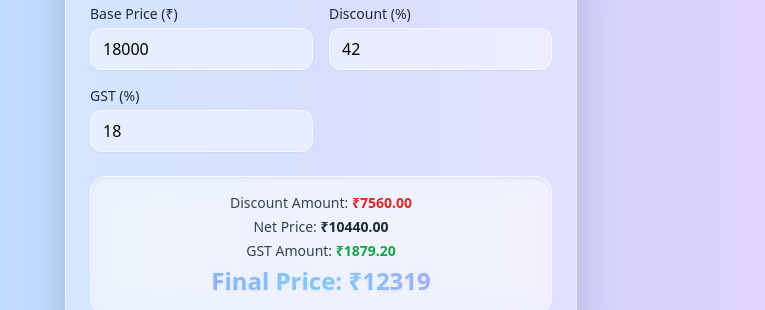
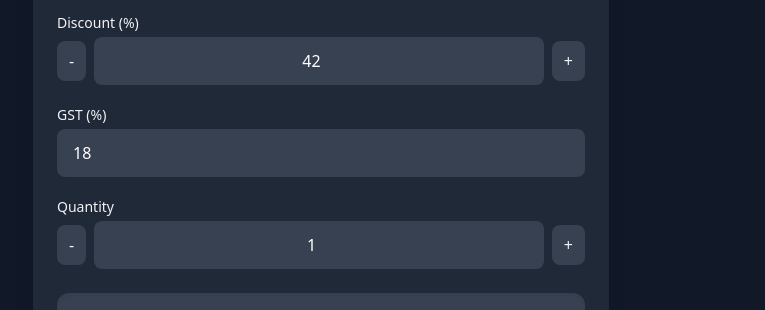
Before and after one commit to soumyadeb-git/Price-Calculator, a plain HTML site: page index.html in a window 1280 px wide. Shown: the part 267-577 px from the top of the page, without its empty margins (319-1084 px from the left). Drawn offline with nearby package versions, Linux system fonts and the light colour scheme.

Commit message:
Update index.html

```diff
--- a/index.html
+++ b/index.html
@@ -1,4 +1,3 @@
-<!doctype html>
 <html lang="en">
 <head>
   <meta charset="utf-8" />
@@ -6,34 +5,51 @@
   <title>Price Calculator</title>
   <script src="https://cdn.tailwindcss.com"></script>
 </head>
-<body class="min-h-screen flex items-center justify-center bg-gradient-to-r from-sky-200 via-indigo-200 to-purple-200 p-3">
+<body class="bg-gray-900 text-gray-100 flex items-center justify-center min-h-screen p-4">
 
-  <div class="bg-white/30 backdrop-blur-xl shadow-2xl rounded-3xl p-6 w-full max-w-lg border border-white/40">
+  <div class="bg-gray-800 shadow-xl rounded-2xl p-6 w-full max-w-md sm:max-w-lg md:max-w-xl">
     <!-- Title -->
-    <h2 class="text-2xl font-bold text-center text-gray-800 mb-5 tracking-wide drop-shadow-sm">💎 Price Calculator</h2>
+    <h2 class="text-2xl sm:text-3xl font-bold text-center text-indigo-400 mb-6">💰 Price Calculator</h2>
 
     <!-- Input Fields -->
-    <div class="grid grid-cols-1 sm:grid-cols-2 gap-4">
+    <div class="space-y-5">
+      <!-- Base Price -->
       <div>
-        <label for="base" class="block text-sm font-medium text-gray-800">Base Price (₹)</label>
-        <input type="number" id="base" value="18000" class="w-full mt-1 px-3 py-2 bg-white/40 border border-white/60 rounded-xl shadow-sm focus:ring-2 focus:ring-sky-400 focus:border-sky-400 outline-none transition" />
+        <label for="base" class="block text-sm font-medium mb-1">Base Price (₹)</label>
+        <input type="number" id="base" value="18000" class="w-full px-4 py-3 rounded-lg bg-gray-700 text-white focus:ring-2 focus:ring-indigo-500 outline-none" />
       </div>
+
+      <!-- Discount with buttons -->
       <div>
-        <label for="discount" class="block text-sm font-medium text-gray-800">Discount (%)</label>
-        <input type="number" id="discount" value="42" class="w-full mt-1 px-3 py-2 bg-white/40 border border-white/60 rounded-xl shadow-sm focus:ring-2 focus:ring-sky-400 focus:border-sky-400 outline-none transition" />
+        <label for="discount" class="block text-sm font-medium mb-1">Discount (%)</label>
+        <div class="flex items-center gap-2">
+          <button onclick="changeValue('discount', -1)" class="px-3 py-2 rounded-lg bg-gray-700 hover:bg-gray-600">-</button>
+          <input type="number" id="discount" value="42" class="w-full px-4 py-3 rounded-lg bg-gray-700 text-white text-center focus:ring-2 focus:ring-indigo-500 outline-none" />
+          <button onclick="changeValue('discount', 1)" class="px-3 py-2 rounded-lg bg-gray-700 hover:bg-gray-600">+</button>
+        </div>
       </div>
+
+      <!-- GST -->
       <div>
-        <label for="gst" class="block text-sm font-medium text-gray-800">GST (%)</label>
-        <input type="number" id="gst" value="18" class="w-full mt-1 px-3 py-2 bg-white/40 border border-white/60 rounded-xl shadow-sm focus:ring-2 focus:ring-sky-400 focus:border-sky-400 outline-none transition" />
+        <label for="gst" class="block text-sm font-medium mb-1">GST (%)</label>
+        <input type="number" id="gst" value="18" class="w-full px-4 py-3 rounded-lg bg-gray-700 text-white focus:ring-2 focus:ring-indigo-500 outline-none" />
+      </div>
+
+      <!-- Quantity with buttons -->
+      <div>
+        <label for="qty" class="block text-sm font-medium mb-1">Quantity</label>
+        <div class="flex items-center gap-2">
+          <button onclick="changeValue('qty', -1)" class="px-3 py-2 rounded-lg bg-gray-700 hover:bg-gray-600">-</button>
+          <input type="number" id="qty" value="1" class="w-full px-4 py-3 rounded-lg bg-gray-700 text-white text-center focus:ring-2 focus:ring-indigo-500 outline-none" />
+          <button onclick="changeValue('qty', 1)" class="px-3 py-2 rounded-lg bg-gray-700 hover:bg-gray-600">+</button>
+        </div>
       </div>
     </div>
 
     <!-- Results -->
-    <div class="mt-6 bg-white/40 backdrop-blur-lg border border-white/50 rounded-2xl p-4 text-center space-y-1 shadow-inner">
-      <p class="text-gray-700 font-medium text-sm">Discount Amount: <span id="outDiscount" class="font-bold text-red-600">₹0.00</span></p>
-      <p class="text-gray-700 font-medium text-sm">Net Price: <span id="outNet" class="font-bold text-gray-800">₹0.00</span></p>
-      <p class="text-gray-700 font-medium text-sm">GST Amount: <span id="outGST" class="font-bold text-green-600">₹0.00</span></p>
-      <p class="text-lg md:text-2xl font-extrabold text-transparent bg-clip-text bg-gradient-to-r from-indigo-600 via-sky-500 to-purple-600 mt-3 drop-shadow animate-pulse">Final Price: <span id="final">₹0.00</span></p>
+    <div class="mt-6 bg-gray-700 rounded-xl p-5 text-center shadow-inner">
+      <p class="text-lg font-bold text-indigo-300">Final Price:</p>
+      <p id="final" class="text-3xl font-extrabold text-green-400 mt-2">₹0</p>
     </div>
   </div>
 
@@ -41,30 +57,33 @@
     const base = document.getElementById('base');
     const discount = document.getElementById('discount');
     const gst = document.getElementById('gst');
+    const qty = document.getElementById('qty');
     const final = document.getElementById('final');
-    const outDiscount = document.getElementById('outDiscount');
-    const outNet = document.getElementById('outNet');
-    const outGST = document.getElementById('outGST');
 
     function calculate(){
       const b = parseFloat(base.value) || 0;
       const d = parseFloat(discount.value) || 0;
       const g = parseFloat(gst.value) || 0;
+      const q = parseInt(qty.value) || 1;
 
       const discountAmt = b * (d/100);
       const net = b - discountAmt;
       const gstAmt = net * (g/100);
-      const total = net + gstAmt;
+      const total = (net + gstAmt) * q;
 
-      const roundedTotal = Math.round(total);
-
-      outDiscount.textContent = "₹" + discountAmt.toFixed(2);
-      outNet.textContent = "₹" + net.toFixed(2);
-      outGST.textContent = "₹" + gstAmt.toFixed(2);
-      final.textContent = "₹" + roundedTotal;
+      final.textContent = "₹" + Math.round(total);
     }
 
-    [base, discount, gst].forEach(el => el.addEventListener('input', calculate));
+    function changeValue(id, delta){
+      const input = document.getElementById(id);
+      let val = parseInt(input.value) || 0;
+      val += delta;
+      if(val < 0) val = 0;
+      input.value = val;
+      calculate();
+    }
+
+    [base, discount, gst, qty].forEach(el => el.addEventListener('input', calculate));
     calculate();
   </script>
 </body>
```
